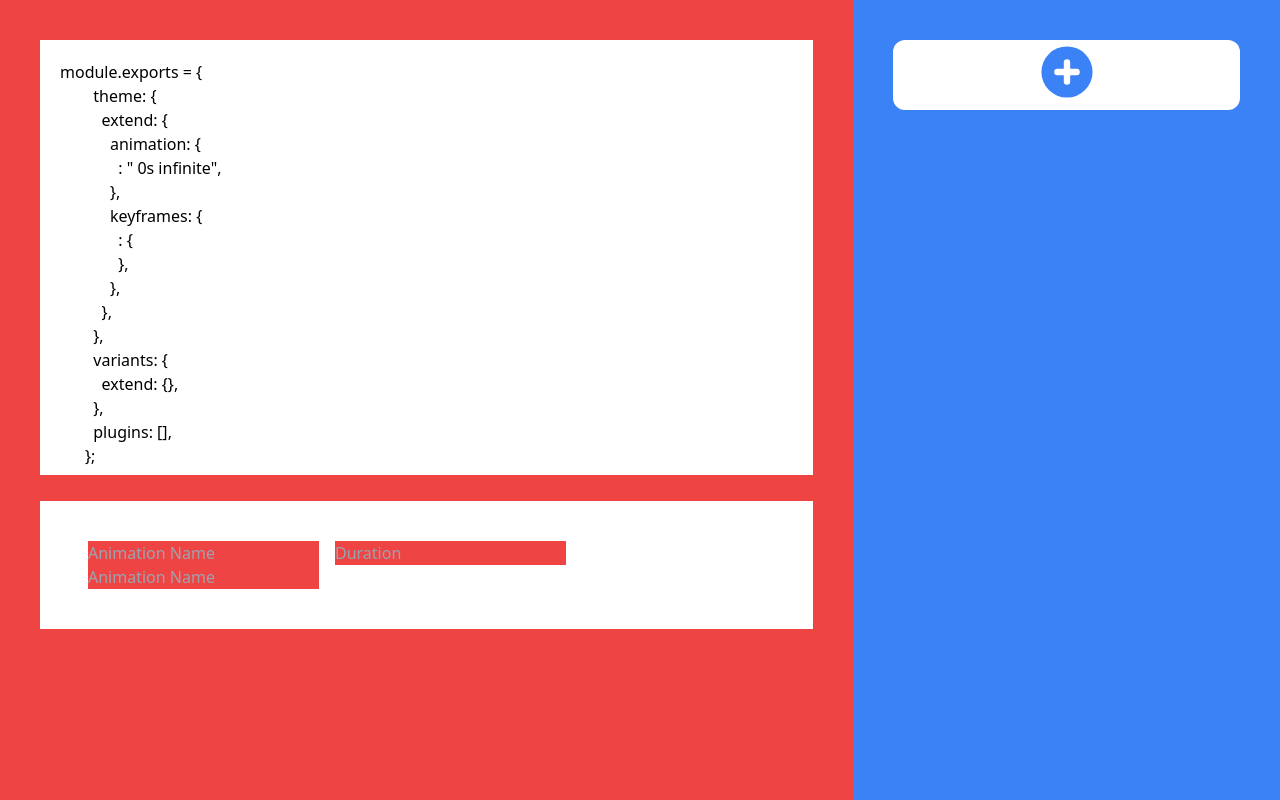
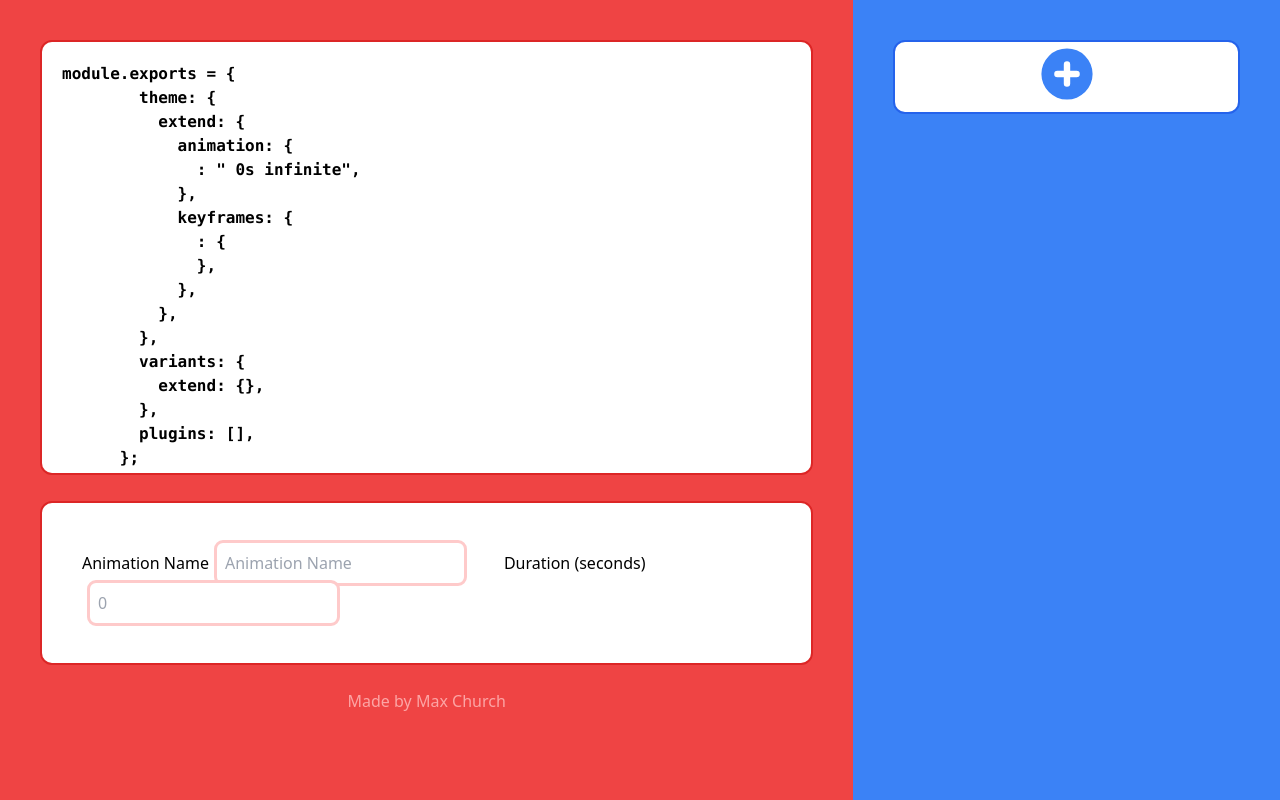
Before and after one commit to DevMaxC/animation-gen, a Next.js app: page / in a window 1280 px wide. Built offline with nearby package versions, Linux system fonts and the light colour scheme.

Commit message:
added a credit to myself ;)

```diff
--- a/pages/index.tsx
+++ b/pages/index.tsx
@@ -81,7 +81,7 @@ const Home: NextPage = () => {
       duration: createdAnimation.duration,
       effectList: [
         ...createdAnimation.effectList,
-        { transform: Transform.Scale, quantity: 0 },
+        { transform: Transform.Scale, quantity: "0" },
       ],
     });
   };
@@ -170,16 +170,17 @@ const Home: NextPage = () => {
       <div className="grid w-full grid-cols-3">
         {/* Output box + Settings area */}
 
-        <div className="col-span-2 h-fit min-h-screen bg-red-500 p-10">
+        <div className="col-span-2 h-fit min-h-screen bg-red-500 p-10 pb-0">
           <textarea
-            className="aspect-video w-full resize-none p-5"
+            className="aspect-video w-full resize-none rounded-xl border-2 border-red-600 p-5 font-mono font-semibold"
             ref={outputArea}
             value={outputText}
           ></textarea>
-          <div className="mt-5 bg-white p-10">
+          <div className="mt-5 space-x-2 rounded-xl border-2 border-red-600 bg-white p-10">
+            <label>Animation Name</label>
             <input
               placeholder="Animation Name"
-              className="mx-2 bg-red-500"
+              className="mx-2 rounded-md bg-white p-2 text-red-500 outline outline-red-200"
               type="text"
               onChange={(e) => {
                 setCreatedAnimation({
@@ -189,10 +190,11 @@ const Home: NextPage = () => {
                 });
               }}
             />
+            <label className="pl-8">Duration (seconds)</label>
             <input
-              placeholder="Duration"
-              className="mx-2 bg-red-500"
-              type="text"
+              placeholder="0"
+              className="mx-2 rounded-md bg-white p-2 text-red-500 outline outline-red-200"
+              type="number"
               onChange={(e) => {
                 setCreatedAnimation({
                   name: createdAnimation.name,
@@ -201,22 +203,28 @@ const Home: NextPage = () => {
                 });
               }}
             />
-            <input
-              placeholder="Animation Name"
-              className="mx-2 bg-red-500"
-              type="text"
-            />
+          </div>
+          <div>
+            <h1 className="mt-6 text-center text-red-300">
+              Made by{" "}
+              <a
+                className="cursor-pointer hover:text-white"
+                href="https://portfolio-gusud.vercel.app/"
+              >
+                Max Church
+              </a>
+            </h1>
           </div>
         </div>
 
         {/* Effects Adder */}
         <div className="col-span-1 min-h-screen overflow-y-scroll bg-blue-500 p-10">
-          <div className="overflow-hidden rounded-xl bg-white">
+          <div className="overflow-hidden rounded-xl border-2 border-blue-600 bg-white">
             {createdAnimation.effectList.map((efe, ind) => {
               return (
                 <div
                   key={ind}
-                  className="relative h-20 border-b border-blue-500"
+                  className="relative flex h-20 items-center border-b-4 border-blue-200"
                 >
                   <select
                     onChange={(e) => {
@@ -224,12 +232,14 @@ const Home: NextPage = () => {
                     }}
                     name="cars"
                     id="cars"
+                    className="mx-4 rounded-md p-2 text-blue-500 outline outline-blue-200"
                   >
                     <option value={Transform.Scale}>Scale</option>
                     <option value={Transform.Rotate}>Rotate</option>
                     <option value={Transform.Translate}>Translate</option>
                   </select>
                   <input
+                    className="mx-4 rounded-md p-2 text-blue-500 outline outline-blue-200"
                     onChange={(e) => {
                       quantityChange(e, ind);
                     }}
```
